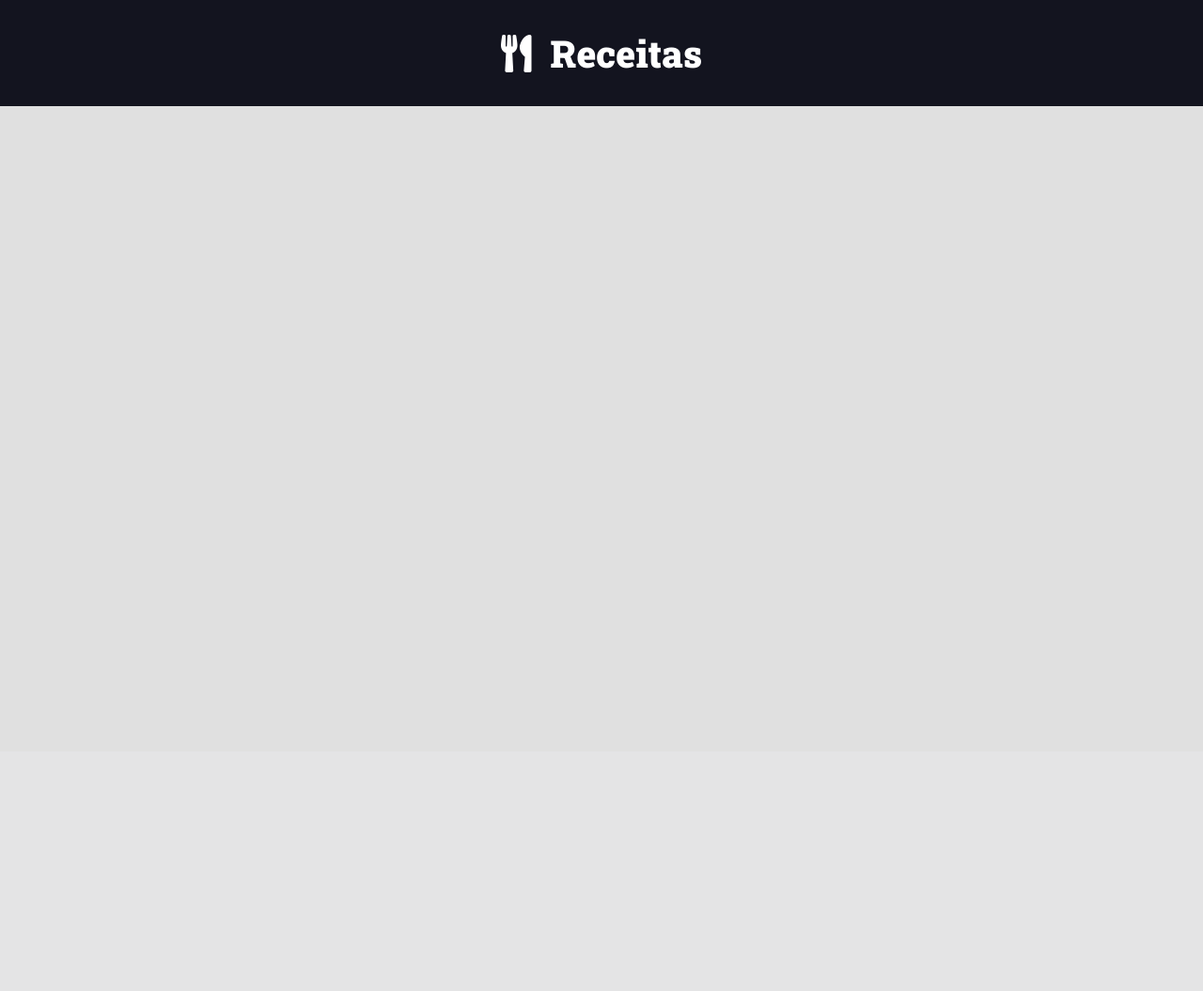
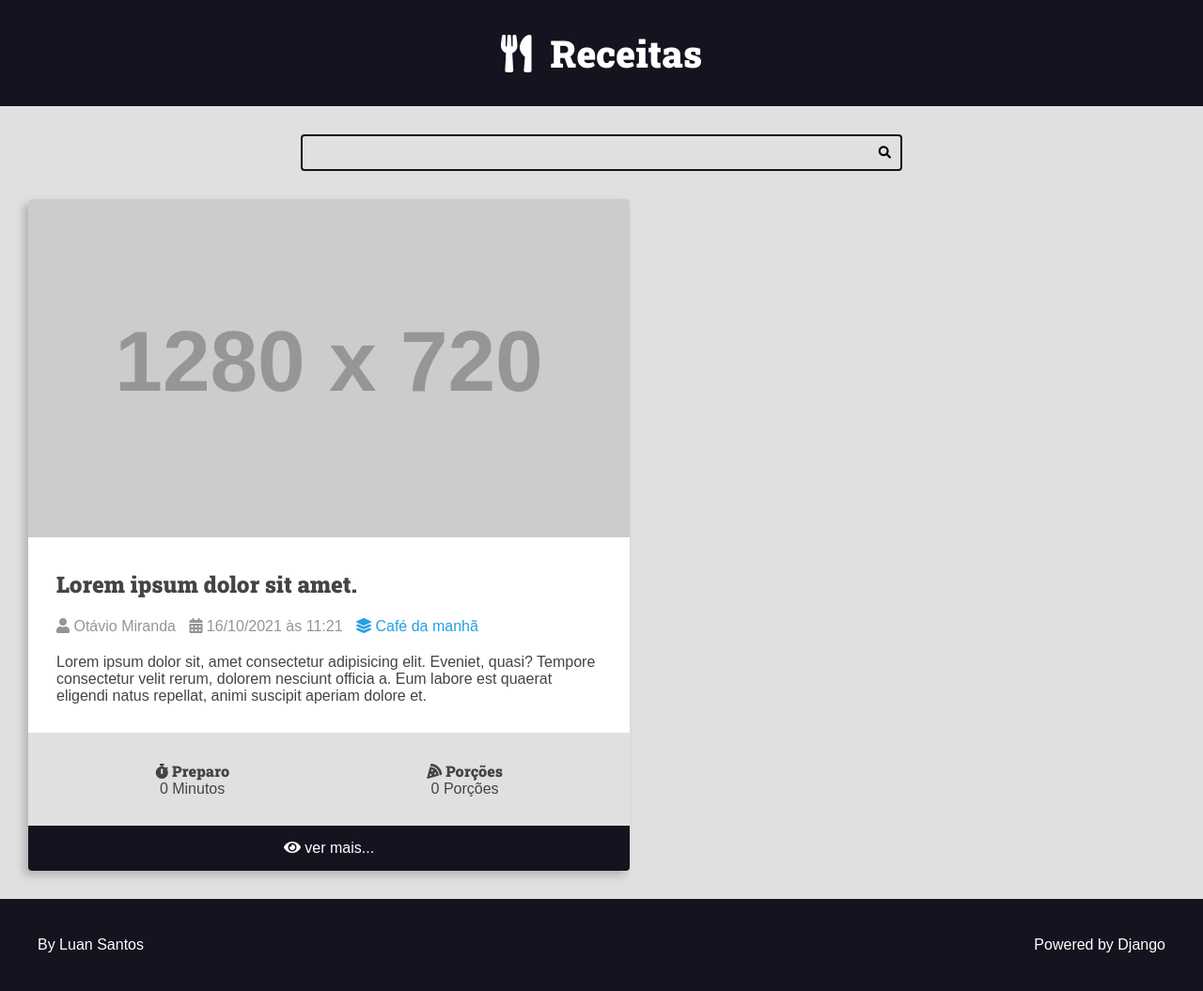
Before and after one commit to Luan-dv/projeto1, a Django app: page / in a window 1280 px wide. Shown: the whole page at 94% size. Before the commit the page ends 113 px from the top, so only its background shows below. Run offline with Django 5.2, Linux system fonts and the light colour scheme; grey boxes labelled with a size stand in for pictures from a placeholder-image service; some libraries are stand-ins or nearby versions.

Commit message:
separação de arquivos

```diff
--- /dev/null
+++ b/receitas/static/receitas/css/styles.css
@@ -0,0 +1,265 @@
+
+:root {
+    --color-primary: #269fe6;
+    --color-primary-hover: #2086c2;
+    --color-primary-dark: #13141f;
+    --color-primary-dark-hover: #212336;
+    --color-primary-light: #d4ecfa;
+    --color-primary-light-hover: #bdd8e7;
+
+    --color-white: #fff;
+    --color-black: #000;
+
+    --color-dark-text: #444;
+    --color-info-light: #cce5ff;
+    --color-debug-light: #cce5ff;
+    --color-success-light: #d4edda;
+    --color-alert-light: #fff3cd;
+    --color-warning-light: #fff3cd;
+    --color-error-light: #f8d7da;
+
+    --color-info-dark: #4d86c4;
+    --color-debug-dark: #4d86c4;
+    --color-success-dark: #4a9c5d;
+    --color-alert-dark: #927f40;
+    --color-warning-dark: #927f40;
+    --color-error-dark: #da525d;
+
+    --color-gray-0: #f9f9f9;
+    --color-gray-1: #e0e0e0;
+    --color-gray-2: #c7c7c7;
+    --color-gray-3: #aeaeae;
+    --color-gray-4: #959595;
+    --color-gray-5: #7d7d7d;
+    --color-gray-6: #646464;
+    --color-gray-7: #4b4b4b;
+    --color-gray-8: #323232;
+    --color-gray-9: #191919;
+
+    --font-primary: sans-serif;
+    --font-headings: 'Roboto Slab', serif;
+
+    --spacing-gutter-medium: 3rem;
+    --spacing-gutter-large: 4rem;
+}
+
+* {
+    padding: 0;
+    margin: 0;
+    box-sizing: border-box;
+}
+
+html {
+    font-size: 62.5%;
+}
+
+body {
+    font-size: 1.6rem;
+    font-family: var(--font-primary);
+    background: var(--color-gray-1);
+    color: var(--color-dark-text);
+}
+
+
+h1,
+h2,
+h3,
+h4,
+h5,
+h6 {
+    font-family: var(--font-headings);
+}
+
+.container {
+    max-width: 144rem;
+    margin: 0 auto;
+    padding: var(--spacing-gutter-medium);
+}
+
+.main-header-container {
+    background: var(--color-primary-dark);
+}
+
+.main-logo {
+    font-size: 4rem;
+    color: var(--color-white);
+    text-decoration: none;
+    display: flex;
+    flex-flow: row nowrap;
+    align-items: center;
+    justify-content: center;
+    width: fit-content;
+    margin: 0 auto;
+}
+
+.main-logo-icon {
+    margin-right: 2rem;
+
+}
+
+.search-form{
+    border: .2rem solid var(--color-primary-dark);
+    max-width: 64rem;
+    margin: 3rem auto  0 auto;
+    border-radius: .4rem;
+    position: relative;
+    transition: all 300ms ease-in-out;
+}
+
+.search-input,
+.search-button {
+    border: none;
+    background: none;
+    outline: none;
+    padding: 1rem;
+    transition: all 300ms ease-in-out;
+}
+
+.search-input{
+    width: 100%;
+    padding-right: 3rem;
+}
+
+.search-button{
+    position: absolute;
+    top: 0;
+    right: 0;
+
+}
+
+.search-button:focus{
+    outline: 1px solid var(--color-primary);
+    background: rgba(0,0,0,.05);
+
+}
+
+.search-form:focus-within{
+    border-color: var(--color-primary);
+    background: var(--color-white) ;
+}
+
+
+.search-form:focus-within .search-button{
+    color: var(--color-primary);
+}
+
+.main-content{
+    padding-top: 0;
+    margin-top: 3rem;
+
+}
+
+.main-content-list{
+    display: grid;
+    grid-template-columns: repeat(auto-fit, minmax(340px, 1fr));
+    gap: var(--spacing-gutter-large);
+}
+
+.receita img{
+    max-width: 100%;
+
+
+}
+
+.receita{
+    background: var(--color-white);
+    box-shadow: -5px 5px 10px rgba(0,0,0, .2);
+    transform: scale(1);
+    transition: all 300ms ease-in-out;
+    border-radius: .4rem;
+    overflow: hidden;
+}
+
+.receita-list-item{
+    max-width:64rem;
+
+
+}
+
+.receita-list-item:hover{
+    transform:  scale(1.02);
+    box-shadow: -8px 8px 18px rgba(0,0,0, .25);
+}
+
+.receitas-title-container{
+    padding: var(--spacing-gutter-medium);
+    padding-bottom: 2rem;
+
+}
+
+.receita-author{
+    padding: 0 var(--spacing-gutter-medium);
+}
+
+.receita-content{
+        padding: var(--spacing-gutter-medium);
+        padding-top: 2rem;
+}
+
+.receita-author-item{
+    color: var(--color-gray-4);
+    margin-right: 1rem;
+
+}
+
+.receita-author a{
+    color: var(--color-primary);
+    transition: all 300ms ease-in-out;
+    text-decoration: none;
+}
+
+    .receita-author a:hover{
+    color: var(--color-primary-dark);
+}
+
+.receita-meta-container{
+    display: flex;
+    flex-flow: row wrap;
+    padding: var(--spacing-gutter-medium);
+    background: var(--color-gray-1);
+}
+
+.receita-meta{
+    display: flex;
+    flex-flow: column nowrap;
+    flex-shrink: 1;
+    flex-grow: 1;
+    text-align: center;
+}
+.receita-meta-title{
+    font-size: 1.6rem;
+}
+.receita-footer a{
+    background: var(--color-primary-dark);
+    display: block;
+    color: var(--color-white);
+    text-decoration: none;
+    text-align: center;
+    padding:1.5rem  var(--spacing-gutter-medium);
+    transition: all 300ms ease-in-out;
+
+}
+
+.receita-footer a:hover{
+    filter: brightness(2);
+
+}
+
+.main-footer {
+    display: flex;
+    align-items: center;
+    justify-content: space-between;
+    background: var(--color-primary-dark);
+    color: var(--color-white);
+    padding: var(--spacing-gutter-large);
+}
+
+.main-footer a {
+    color: var(--color-white);
+    text-decoration: none;
+    transition: all 300ms ease-in-out;
+}
+
+.main-footer a:hover {
+    filter: brightness(.8);
+}
--- a/receitas/templates/receitas/pages/home.html
+++ b/receitas/templates/receitas/pages/home.html
@@ -2,17 +2,18 @@
 
 <body>
 
-  <header class="main-header-container">
-    <div class="main-header container">
-      <h1>
-        <a class=" main-logo" href="/">
-          <i class="fas fa-utensils main-logo-icon"></i>
-          <span class="main-logo-text">Receitas</span>
-        </a>
-      </h1>
-    </div>
+    {% include 'receitas/partials/header.html' %}
+    {% include 'receitas/partials/search.html' %}
 
-  </header>
+    <main class="mainn content-container">
+        <div class="main-content container main-content-list">
+            {% include 'receitas/partials/recipe.html'%}
 
+
+        </div>
+    </main>
+
+    {% include 'receitas/partials/footer.html'%}
 </body>
+
 </html>
--- /dev/null
+++ b/receitas/templates/receitas/partials/footer.html
@@ -0,0 +1,9 @@
+<footer class="main-footer">
+  <div class="developer">
+    <a href="" target="_blank" rel="noreferrer noopener">By Luan Santos</a>
+  </div>
+
+  <div class="powered">
+    <a href="https://www.djangoproject.com/" target="_blank" rel="noreferrer noopener">Powered by Django</a>
+  </div>
+</footer>
--- a/receitas/templates/receitas/partials/head.html
+++ b/receitas/templates/receitas/partials/head.html
@@ -1,3 +1,5 @@
+{% load static %}
+
 <!DOCTYPE html>
 <html lang="pt-BR">
 
@@ -20,104 +22,9 @@
     <link rel="preconnect" href="https://fonts.gstatic.com" crossorigin>
     <link href="https://fonts.googleapis.com/css2?family=Roboto+Slab:wght@900&display=swap" rel="stylesheet">
 
+    <link rel="stylesheet" href="{% static 'receitas/css/styles.css' %}">
+
+
     <title>Receitas</title>
 
-    <style>
-        :root {
-            --color-primary: #269fe6;
-            --color-primary-hover: #2086c2;
-            --color-primary-dark: #13141f;
-            --color-primary-dark-hover: #212336;
-            --color-primary-light: #d4ecfa;
-            --color-primary-light-hover: #bdd8e7;
-
-            --color-white: #fff;
-            --color-black: #000;
-
-            --color-dark-text: #444;
-            --color-info-light: #cce5ff;
-            --color-debug-light: #cce5ff;
-            --color-success-light: #d4edda;
-            --color-alert-light: #fff3cd;
-            --color-warning-light: #fff3cd;
-            --color-error-light: #f8d7da;
-
-            --color-info-dark: #4d86c4;
-            --color-debug-dark: #4d86c4;
-            --color-success-dark: #4a9c5d;
-            --color-alert-dark: #927f40;
-            --color-warning-dark: #927f40;
-            --color-error-dark: #da525d;
-
-            --color-gray-0: #f9f9f9;
-            --color-gray-1: #e0e0e0;
-            --color-gray-2: #c7c7c7;
-            --color-gray-3: #aeaeae;
-            --color-gray-4: #959595;
-            --color-gray-5: #7d7d7d;
-            --color-gray-6: #646464;
-            --color-gray-7: #4b4b4b;
-            --color-gray-8: #323232;
-            --color-gray-9: #191919;
-
-            --font-primary: sans-serif;
-            --font-headings: 'Roboto Slab', serif;
-
-            --spacing-gutter-medium: 3rem;
-            --spacing-gutter-large: 4rem;
-        }
-
-        * {
-            padding: 0;
-            margin: 0;
-            box-sizing: border-box;
-        }
-
-        html {
-            font-size: 62.5%;
-        }
-
-        body {
-            font-size: 1.6rem;
-            font-family: var(--font-primary);
-            background: var(--color-gray-1);
-            color: var(--color-dark-text);
-        }
-
-        h1,
-        h2,
-        h3,
-        h4,
-        h5,
-        h6 {
-            font-family: var(--font-headings);
-        }
-
-        .container {
-            max-width: 144rem;
-            margin: 0 auto;
-            padding: var(--spacing-gutter-medium);
-        }
-
-        .main-header-container {
-            background: var(--color-primary-dark);
-        }
-
-        .main-logo {
-            font-size: 4rem;
-            color: var(--color-white);
-            text-decoration: none;
-            display: flex;
-            flex-flow: row nowrap;
-            align-items: center;
-            justify-content: center;
-            width: fit-content;
-            margin: 0 auto;
-        }
-
-        .main-logo-icon {
-            margin-right: 2rem;
-
-        }
-  </style>
 </head>
--- /dev/null
+++ b/receitas/templates/receitas/partials/header.html
@@ -0,0 +1,10 @@
+<header class="main-header-container">
+  <div class="main-header container">
+    <h1>
+      <a class="main-logo" href="/">
+        <i class="fas fa-utensils main-logo-icon"></i>
+        <span class="main-logo-text">Receitas</span>
+      </a>
+    </h1>
+  </div>
+</header>
--- /dev/null
+++ b/receitas/templates/receitas/partials/recipe.html
@@ -0,0 +1,51 @@
+           <div class="receita receita-list-item">
+                <div class="receitas-cover">
+                    <img src="https://placehold.co/1280x720/png/269fe6" alt="Temporario">
+                </div>
+                <div class="receitas-title-container">
+                        <h2 class="receitas-title"> Lorem ipsum dolor sit amet.</h2>
+                </div>
+                <div class="receita-author">
+                    <span class="receita-author-item">
+                        <i class="fas fa-user"></i>
+                        Otávio Miranda
+                    </span>
+                    <span class="receita-author-item">
+                        <i class="fas fa-calendar-alt"></i>
+                        16/10/2021 às 11:21
+                    </span>
+                    <span class="receita-author-item">
+                        <a href="/recipes/category/cafe-da-manha/">
+                            <i class="fas fa-layer-group"></i>
+                            <span>Café da manhã</span>
+                        </a>
+                    </span>
+                </div>
+
+                <div class="receita-content">
+                    <p>Lorem ipsum dolor sit, amet consectetur adipisicing elit. Eveniet, quasi? Tempore consectetur velit rerum, dolorem nesciunt officia a. Eum labore est quaerat eligendi natus repellat, animi suscipit aperiam dolore et.</p>
+                </div>
+
+                    <div class="receita-meta-container">
+                        <div class="receita-meta receita-preparation">
+                            <h3 class="receita-meta-title"><i class="fas fa-stopwatch"></i> Preparo</h3>
+                            <div class="receita-meta-text">
+                                0 Minutos
+                            </div>
+                        </div>
+                         <div class="receita-meta receita-servings">
+                            <h3 class="receita-meta-title"><i class="fas fa-pizza-slice"></i> Porções</h3>
+                            <div class="receita-meta-text">
+                                0 Porções
+                        </div>
+                    </div>
+                </div>
+
+                    <footer class="receita-footer">
+                        <a class="recipe-read-more button button-dark button-full-width" href="/recipes/3/">
+                        <i class="fas fa-eye"></i>
+                        <span>ver mais...</span>
+                    </a>
+                </footer>
+
+            </div>
--- /dev/null
+++ b/receitas/templates/receitas/partials/search.html
@@ -0,0 +1,9 @@
+<div class="search-container">
+    <div class="conteiner">
+        <form action="" class="search-form">
+            <input type="search" class="search-input" name="search">
+            <button type="submit" class ="search-button"><i class="fas fa-search"></i></button>
+
+        </form>
+    </div>
+</div>
```
